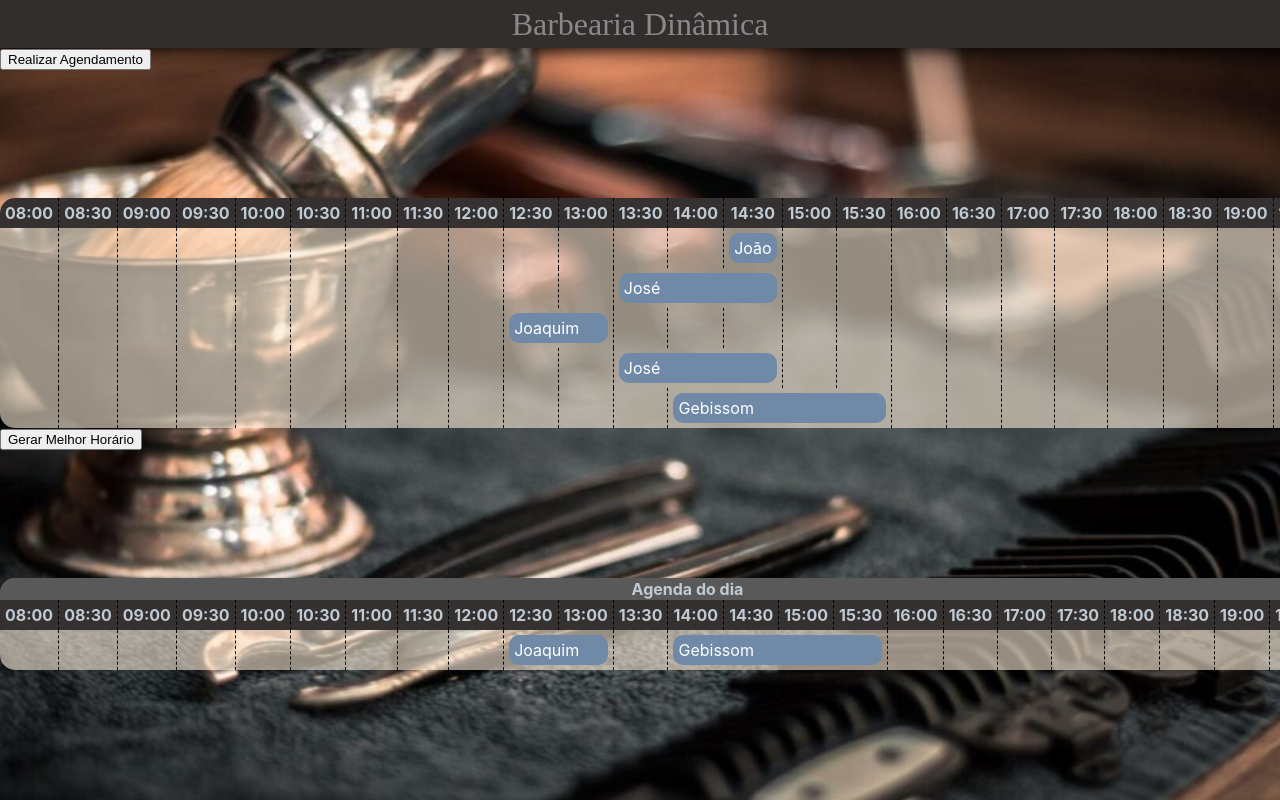
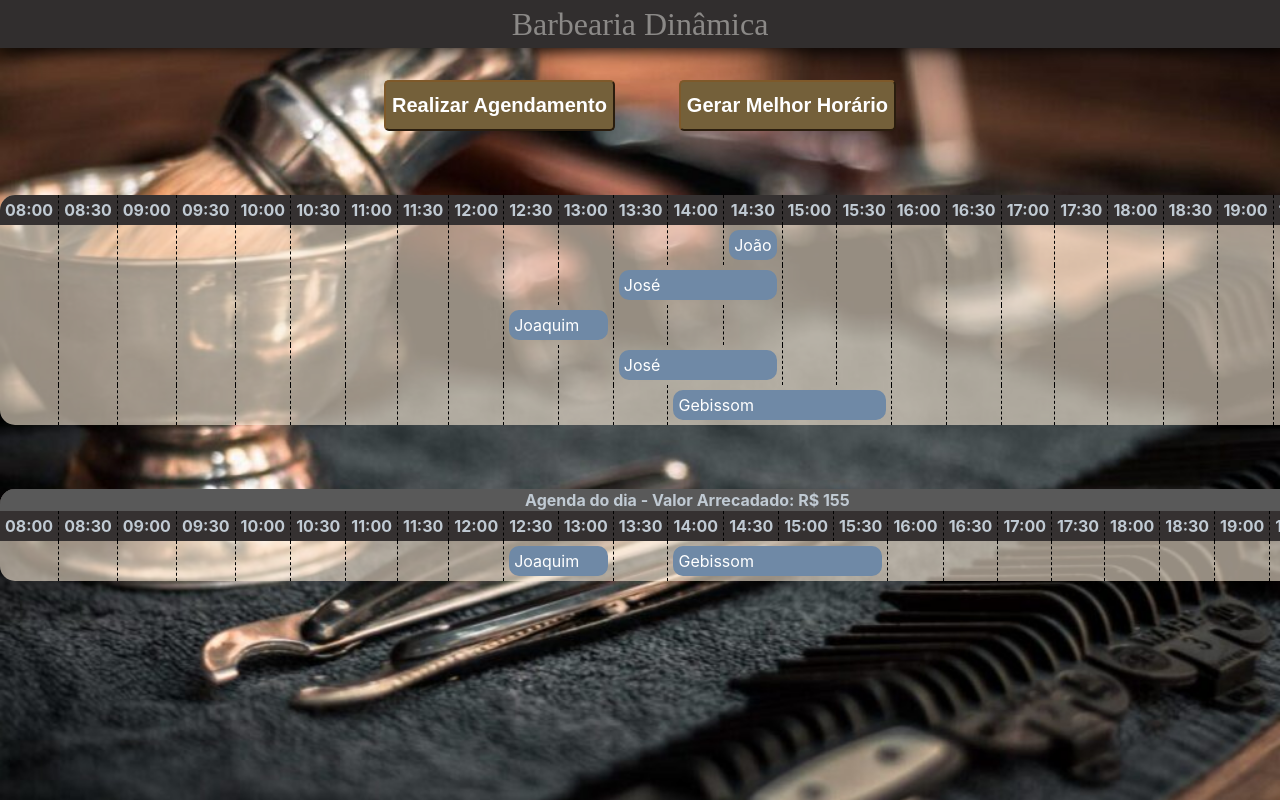
Before and after one commit to projeto-de-algoritmos/PD_Barbearia, a React (Create React App) app: page / in a window 1280 px wide. Both pictures are taken after a click on the button "Gerar Melhor Horário". Shown: the top 800 px of the page. Built offline with nearby package versions, Linux system fonts and the light colour scheme; a web font is replaced by a local one.

Commit message:
Melhorias na interface

```diff
--- a/src/App.css
+++ b/src/App.css
@@ -27,8 +27,7 @@ body {
   margin-bottom: 0;
 }
 
-.page button{
-  /* width: 100%; */
+.page .buttons button{
 
   height: 3.2rem;
 
@@ -41,7 +40,6 @@ body {
 
   font-size: 1.25rem;
   font-weight: 600;
-  /* margin-top: 15px; */
 
   transition: filter 0.3s;
   outline: none;
--- a/src/App.js
+++ b/src/App.js
@@ -30,11 +30,13 @@ function App() {
   }
 
   return (
-    <div className='Page'>
+    <div className='page'>
       <Navbar></Navbar>
-      <button onClick={openAppointmentModal}>Realizar Agendamento</button>
+      <div className="buttons">
+        <button onClick={openAppointmentModal}>Realizar Agendamento</button>
+        <button onClick={handleSearch}>Gerar Melhor Horário</button>
+      </div>
       <Table appointmentsData={appointmentsData}></Table>
-      <button onClick={handleSearch}>Gerar Melhor Horário</button>
       {answer.length > 0 && <Table answer={answer} appointmentsData={appointmentsData}></Table>}
       {isModalOpen && <AppointmentModal setIsModalOpen={setIsModalOpen} appointmentsData={appointmentsData}/>}
     </div>
--- a/src/components/AppointmentModal/AppointmentModal.css
+++ b/src/components/AppointmentModal/AppointmentModal.css
@@ -31,6 +31,7 @@
 
     padding-top: 0;
     padding-bottom: 0;
+
 
 }
 
--- a/src/components/table/Appointment.jsx
+++ b/src/components/table/Appointment.jsx
@@ -7,6 +7,10 @@ const ROWS = ["08:00", "08:30", "09:00", "09:30", "10:00", "10:30", "11:00",
               "18:30", "19:00", "19:30", "20:00",]
 
 export default props => {
+
+    // const removeAppointment = (index) => {
+    //     props.appointments.splice(index, 1)
+    // }
 
     function setSchedule() {
         let times = [];
@@ -47,14 +51,20 @@ export default props => {
         });
     };
 
-    function getLines(job, start, duration, client) {
+    function getLines(job, start, duration, client, index) {
         let columns = 0;
         return ROWS.map((_, i) => {
             if (start === ROWS[i]) {
                 columns = duration*2;
                 return (
                     <td key={i} colSpan={duration*2}>
-                        <div className="AppointmentBlock">{client}</div>
+                        <div className="AppointmentBlock">
+                            {client}
+                            {/* <button onClick={() => removeAppointment(index)}>
+                            <h1>X</h1>
+                        </button>     */}
+                        </div>
+
                     </td>
                 );
             }
@@ -74,7 +84,7 @@ export default props => {
         return props.appointments.map((element, i) => {
                 return (
                     <tr key={i}>
-                        { getLines(element.job, element.start, element.duration, element.client) }
+                        { getLines(element.job, element.start, element.duration, element.client, i) }
                     </tr>
                 )
         });
--- a/src/components/table/Table.css
+++ b/src/components/table/Table.css
@@ -6,7 +6,7 @@ table {
     margin: auto;
 
     border-radius: 15px;
-    margin-top: 10%;
+    margin-top: 5%;
     overflow: hidden;
     border-collapse: collapse;
 }
--- a/src/components/table/Table.jsx
+++ b/src/components/table/Table.jsx
@@ -7,10 +7,18 @@ import './Table.css'
 
 export default props => {
 
+    const getTotal = () => {
+        let total = 0;
+        for(let i = 0; i < props.answer.length; i++){
+            total += props.appointmentsData[props.answer[i]].price;
+        }
+        return total;
+    }
+
     return (
         <table>
             <thead>
-                {props.answer != undefined ? <tr><th colSpan={25} style={{backgroundColor: "rgb(89, 89, 89)"}}>Agenda do dia</th></tr> : ''}
+                {props.answer != undefined ? <tr><th colSpan={25} style={{backgroundColor: "rgb(89, 89, 89)"}}>Agenda do dia - Valor Arrecadado: R$ {getTotal()}</th></tr> : ''}
                 <tr className="TableHead">
                     <th className="th">08:00</th>
                     <th className="th">08:30</th>
```
